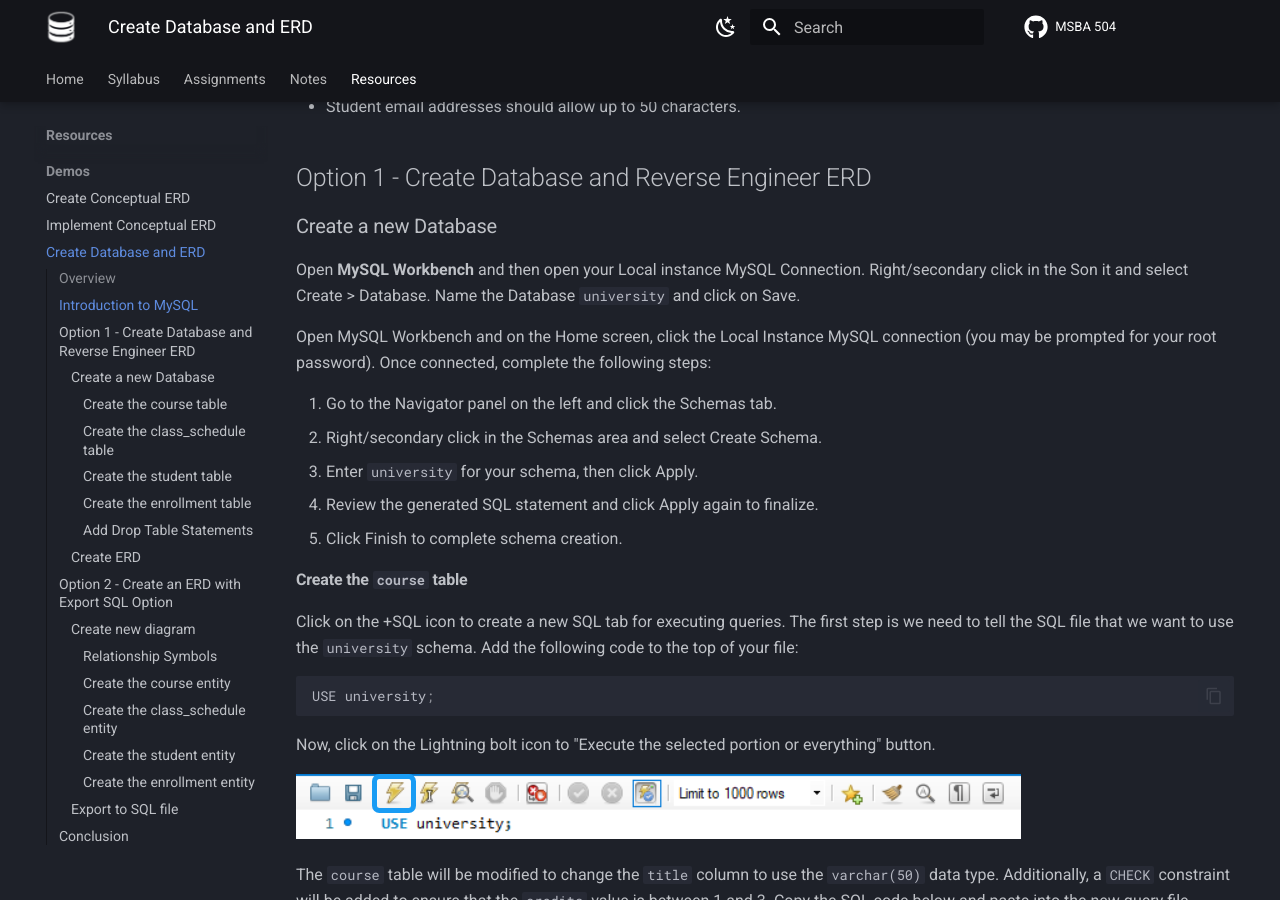
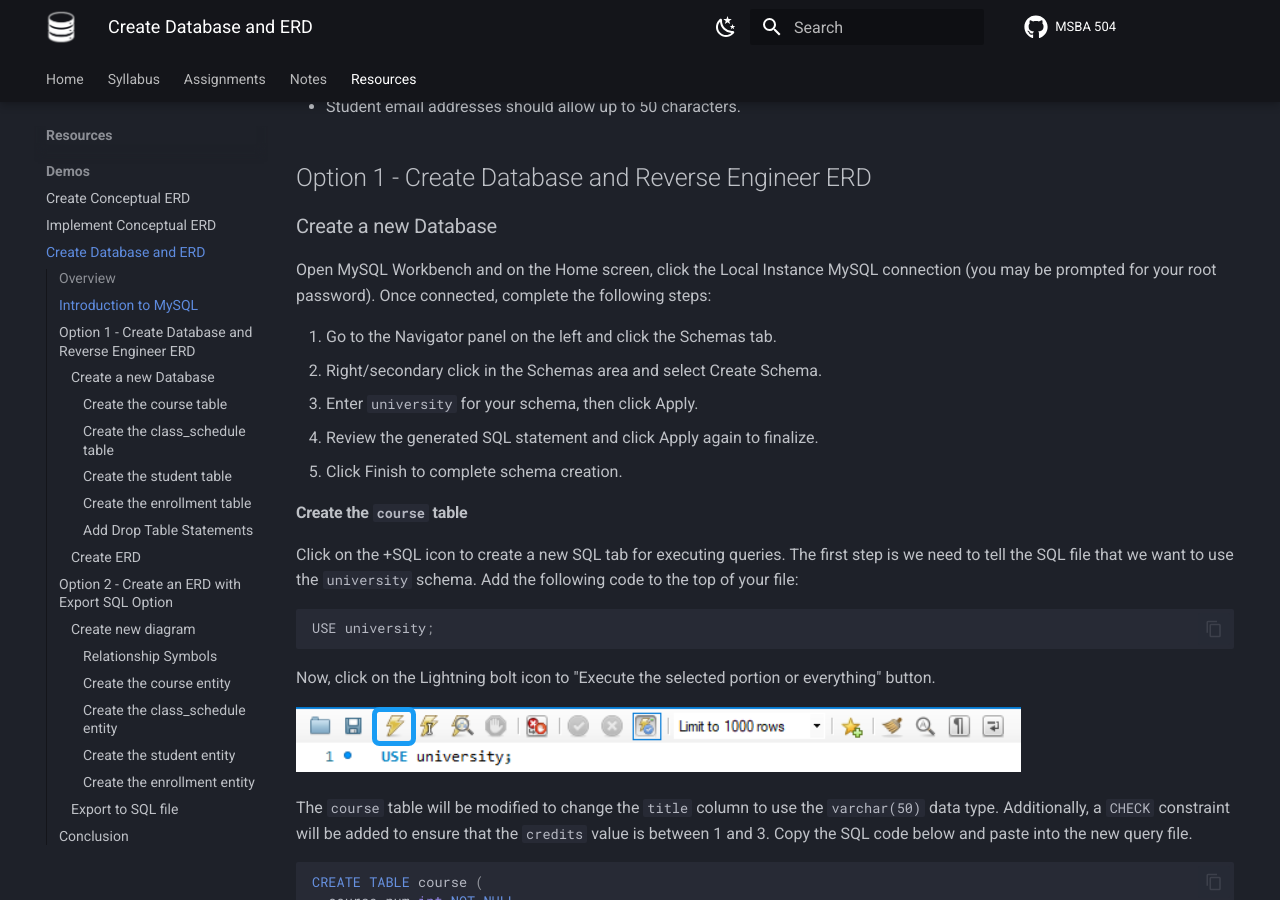
Before and after one commit to dcyoung23/msba504, an MkDocs documentation site: the page built from docs/demos/03_create_database_erd.md, in a window 1280 px wide and 900 px high, scrolled down 1025 px. Built offline with MkDocs 1.6.1 and Material for MkDocs 9.7.7, drawn with Linux system fonts in a browser that asks for light colours; comment, search, counter and statistics services are not loaded; the version menu is left out; some of the changed text lies outside the part shown.

Commit message:
Minor updates for 03 demo

```diff
--- a/docs/demos/03_create_database_erd.md
+++ b/docs/demos/03_create_database_erd.md
@@ -9,8 +9,6 @@
 
 ## Introduction to MySQL
 MySQL is an open-source relational database management system (RDBMS) developed by a Swedish company, MySQL AB, founded in 1995. Designed to be fast, reliable, and easy to use, MySQL quickly gained popularity as a database for web applications, especially those using the LAMP stack (Linux, Apache, MySQL, PHP/Python/Perl). In 2008, MySQL AB was acquired by Sun Microsystems, which was itself acquired by Oracle Corporation in 2010. Despite concerns about its future under Oracle’s ownership, MySQL has remained a widely used RDBMS, especially for open-source projects and small to medium-sized applications. It supports standard SQL features such as transactions, joins, and stored procedures, and has evolved to include support for advanced features like replication, clustering, and JSON data types.
-
-
 
 In this demo, we will update the `university` tables to use more memory-efficient data types for the text columns based on the following requirements:
 
@@ -24,8 +22,6 @@
 ## Option 1 - Create Database and Reverse Engineer ERD
 
 ### Create a new Database
-Open **MySQL Workbench** and then open your Local instance MySQL Connection. Right/secondary click in the Son it and select Create > Database. Name the Database `university` and click on Save.
-
 Open MySQL Workbench and on the Home screen, click the Local Instance MySQL connection (you may be prompted for your root password). Once connected, complete the following steps:
 
 1. Go to the Navigator panel on the left and click the Schemas tab.
```
Also changed, not shown: other parts of docs/demos/03_create_database_erd.md (+1 -1 lines).
